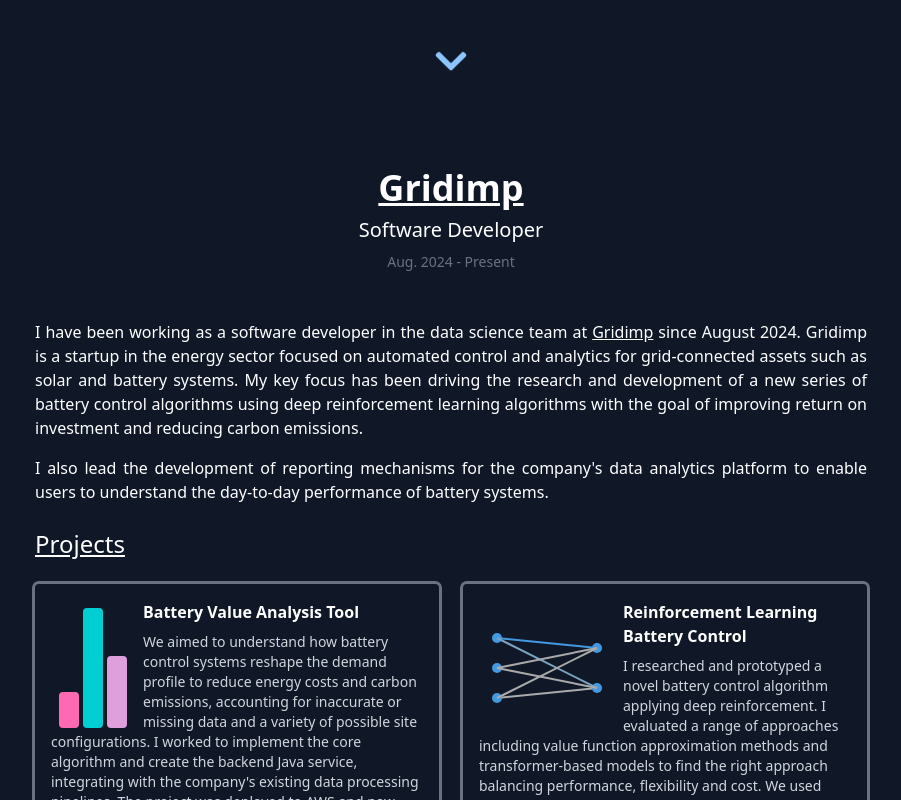
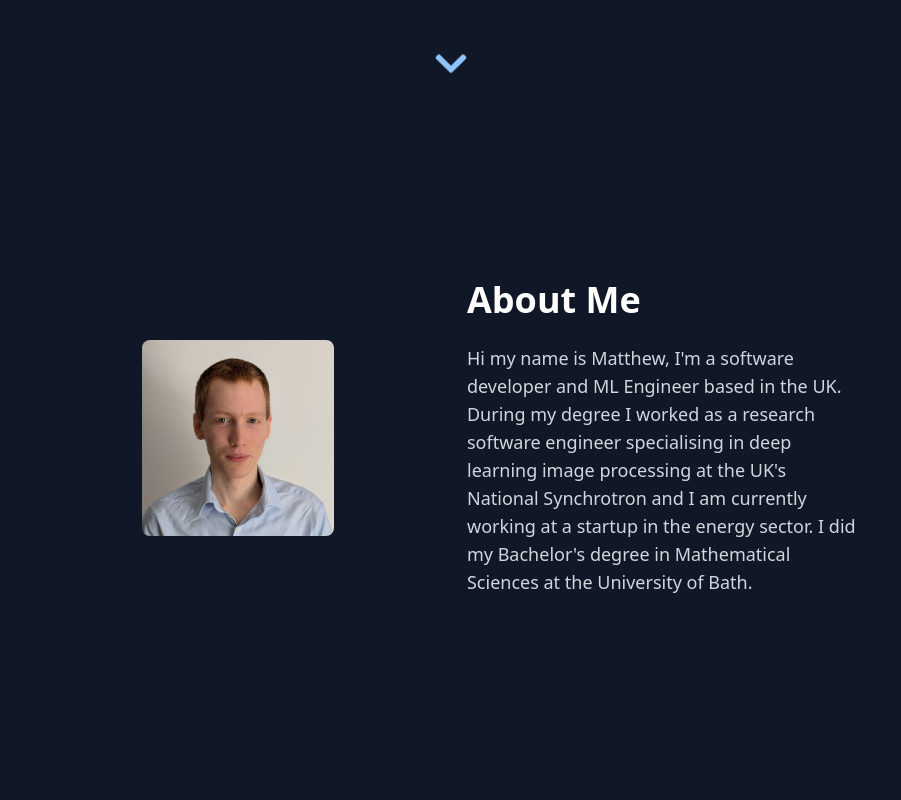
Before and after one commit to mpimblott/mpimblott.github.io, a React (Vite) app: page / in a window 1280 px wide. Shown: the part 680-1480 px from the top of the page, without its empty margins (189-1090 px from the left). Built offline with nearby package versions, Linux system fonts and the light colour scheme.

Commit message:
Add profile section

```diff
--- a/config.ts
+++ b/config.ts
@@ -1,5 +1,8 @@
-export const CV_PATH = import.meta.env.VITE_CV_PATH; //@ts-ignore
+// @ts-ignore
+export const CV_PATH = import.meta.env.VITE_CV_PATH;
+// @ts-ignore
 export const GITHUB_LINK = import.meta.env.VITE_GITHUB_LINK;
+// @ts-ignore
 export const LINKEDIN_LINK = import.meta.env.VITE_LINKEDIN_LINK;
 
 if (!(CV_PATH && GITHUB_LINK && LINKEDIN_LINK)) {
--- a/src/App.tsx
+++ b/src/App.tsx
@@ -1,33 +1,41 @@
-import { FaChevronDown, FaGithub, FaLinkedin } from 'react-icons/fa';
+import { FaChevronDown } from 'react-icons/fa';
 import SkillsCarousel from "./components/skills_carousel";
 import Gridimp from "./pages/gridimp";
 import Diamond from "./pages/diamond";
 import SocialsOverlay from "./components/socials_overlay";
 import Socials from "./components/socials";
+import Profile from "./pages/profile";
 
 function App() {
 
   return (<div className="flex flex-col min-h-screen bg-gray-900 text-white">
+    <main className="flex flex-col justify-center items-center">
+      <div className="w-4/6">
         <section className="flex flex-col items-center justify-center min-h-screen relative">
-      <SocialsOverlay />
+          <SocialsOverlay/>
           <h1 className="text-6xl font-bold mb-4 text-center">Matthew Pimblott</h1>
           <div className="mb-6">
-        <Socials />
+            <Socials/>
           </div>
-      <SkillsCarousel items={['Machine Learning', 'Software Development', 'Deep Learning', 'Computer Vision']}/>
+          <SkillsCarousel
+            items={['Machine Learning', 'Software Development', 'Python', 'Deep Learning', 'Computer' + ' Vision', 'Java', 'Reinforcement Learning', 'PyTorch']}/>
           <div className="absolute bottom-8 left-1/2 -translate-x-1/2">
             <FaChevronDown size={36} className="animate-bounce text-blue-300"/>
           </div>
         </section>
-    <main className="flex flex-col items-center px-4 mb-12">
-      <div className="w-4/6">
+        <section className="pt-24">
+          <Profile/>
+        </section>
+        <section className="flex flex-col items-center px-4 pt-24"
+        >
           <Gridimp/>
-        <div className="pt-36">
+          <div className="pt-24">
             <Diamond/>
           </div>
+        </section>
       </div>
     </main>
-    <footer className="w-full py-6 mt-auto text-center text-gray-400">
+    <footer className="w-full py-6 mt-11 text-center text-gray-400">
       <p>&copy; {new Date().getFullYear()} Matthew Pimblott. All rights reserved.</p>
     </footer>
   </div>);
--- a/src/components/skills_carousel.tsx
+++ b/src/components/skills_carousel.tsx
@@ -62,7 +62,7 @@
         // clear then store the remaining time
         clearTimeout(rotateTimeoutId);
         setRotateTimeoutId(null);
-        setRemainingTime((prev) => prev - (Date.now() - rotateTimeoutStarted));
+        setRemainingTime((prev) => (prev && rotateTimeoutStarted) ? prev - (Date.now() - rotateTimeoutStarted): rotateDelayMS);
       }
       setHovered(true);
     }, hoverDelayMS); // 500ms delay
--- /dev/null
+++ b/src/pages/profile.tsx
@@ -0,0 +1,38 @@
+import React from 'react';
+import * as motion from "motion/react-client";
+// @ts-ignore
+import profile_photo from "../assets/profile_photo.jpg";
+
+function Profile() {
+  return (
+    <div className="container mx-auto px-4 py-16">
+      <div className="grid grid-cols-1 md:grid-cols-2 gap-8 items-center">
+        <motion.div
+          className="bg-gray-800 rounded-lg w-32 mx-auto md:w-48"
+          initial={{x: -100, opacity: 0}}
+          whileInView={{x: 0, opacity: 1}}
+          viewport={{once: true}}
+          transition={{type: "spring", stiffness: 100, damping: 20}}
+        >
+          <img src={profile_photo} alt="Profile" className="rounded-lg"/>
+        </motion.div>
+        <motion.div
+          className="space-y-6"
+          initial={{x: 100, opacity: 0}}
+          whileInView={{x: 0, opacity: 1}}
+          viewport={{once: true}}
+          transition={{type: "spring", stiffness: 100, damping: 20}}
+        >
+          <h1 className="text-4xl font-bold">About Me</h1>
+          <p className="text-lg text-gray-300">
+            Hi my name is Matthew, I'm a software developer and ML Engineer based in the UK. During my degree I worked as a research software engineer specialising
+            in deep learning image processing at the UK's National Synchrotron and I am currently working at a startup in the energy sector. I did my
+            Bachelor's degree in Mathematical Sciences at the University of Bath.
+          </p>
+        </motion.div>
+      </div>
+    </div>
+  );
+}
+
+export default Profile;
```
Also changed, not shown: src/assets/profile_photo.jpg (added). Lines whose indentation alone changed are shown as unchanged.
